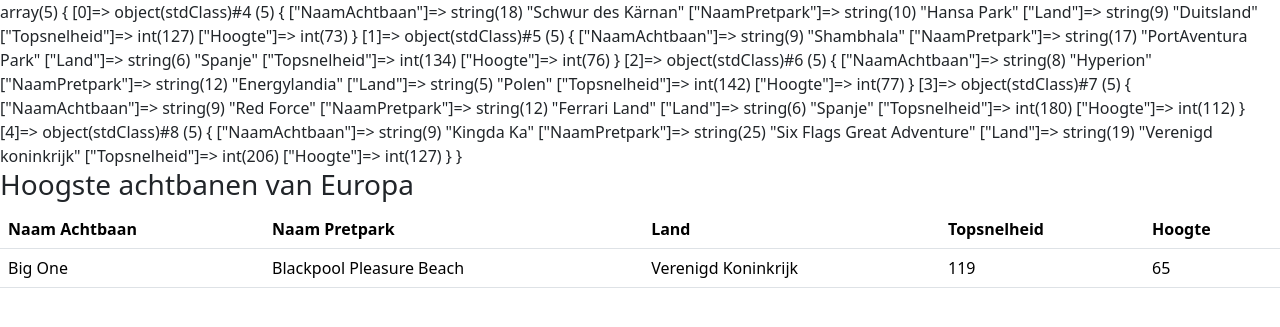
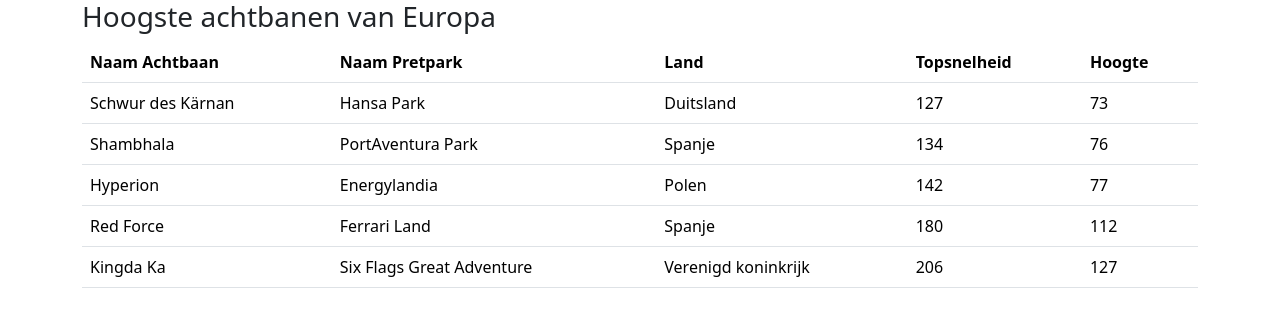
Before and after one commit to adruijter/crud-php-mysql-pdo-2408b, a PHP site: page / in a window 1280 px wide. Shown: the top 327 px of the page. Run offline with PHP 8.4, Linux system fonts and the light colour scheme; data comes from the database, SQL or seed files in the repository.

Commit message:
Read klaar

```diff
--- a/index.php
+++ b/index.php
@@ -55,7 +55,7 @@ $result = $statement->fetchAll(PDO::FETCH_OBJ);
  * We tonen even de resultaten op het scherm zodat we weten wat we
  * opgehaald hebben uit de database
  */
-var_dump($result);
+// var_dump($result);
 
 
 
@@ -70,6 +70,7 @@ var_dump($result);
     <link href="https://cdn.jsdelivr.net/npm/bootstrap@5.3.3/dist/css/bootstrap.min.css" rel="stylesheet" integrity="sha384-QWTKZyjpPEjISv5WaRU9OFeRpok6YctnYmDr5pNlyT2bRjXh0JMhjY6hW+ALEwIH" crossorigin="anonymous">
   </head>
   <body>
+    <div class="container">
 
 
       <h3>Hoogste achtbanen van Europa</h3>
@@ -83,15 +84,20 @@ var_dump($result);
               <th>Hoogte</th>
           </thead>
           <tbody>
+              <?php foreach ($result as $row) : ?>
                   <tr>
-                <td>Big One</td>
-                <td>Blackpool Pleasure Beach </td>
-                <td>Verenigd Koninkrijk</td>
-                <td>119</td>
-                <td>65</td>
+                      <td><?= $row->NaamAchtbaan ?></td>
+                      <td><?= $row->NaamPretpark ?></td>
+                      <td><?= $row->Land ?></td>
+                      <td><?= $row->Topsnelheid ?></td>
+                      <td><?= $row->Hoogte ?></td>
                   </tr>
+              <?php endforeach;  ?>
           </tbody>
       </table>
+
+
+    </div>
 
 
     <script src="https://cdn.jsdelivr.net/npm/bootstrap@5.3.3/dist/js/bootstrap.bundle.min.js" integrity="sha384-YvpcrYf0tY3lHB60NNkmXc5s9fDVZLESaAA55NDzOxhy9GkcIdslK1eN7N6jIeHz" crossorigin="anonymous"></script>
```
Lines whose indentation alone changed are shown as unchanged.
